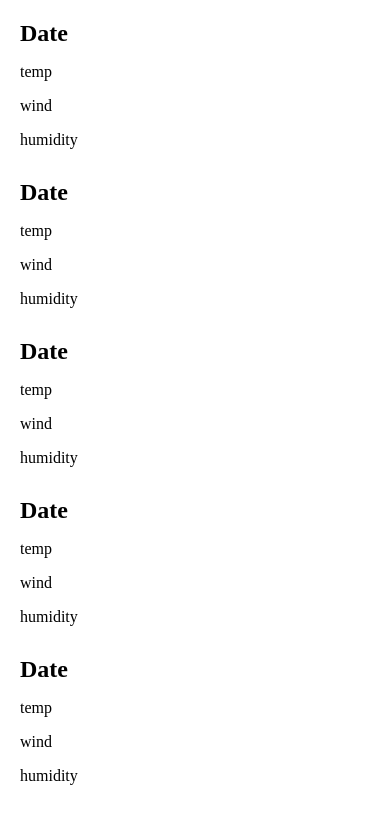
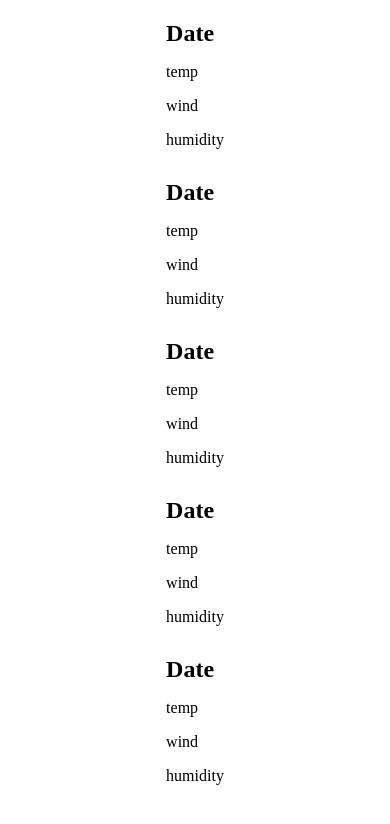
Before and after one commit to jbramirez03/Weather-Arc, a React (Create React App) app: page / in a window 390 px wide. Shown: the top 824 px of the page. Built offline with nearby package versions, Linux system fonts and the light colour scheme.

Commit message:
set media query for grid layout on all screen sizes

```diff
--- a/src/App.css
+++ b/src/App.css
@@ -25,24 +25,25 @@ body {
     "D-five";
 }
 
-.weather-grid:nth-child(1) {
+.weather-article:nth-child(1) {
   grid-area: D-one;
 }
-.weather-grid:nth-child(2) {
+.weather-article:nth-child(2) {
   grid-area: D-two;
 }
-.weather-grid:nth-child(3) {
+.weather-article:nth-child(3) {
   grid-area: D-three;
 }
-.weather-grid:nth-child(4) {
+.weather-article:nth-child(4) {
   grid-area: D-four;
 }
-.weather-grid:nth-child(5) {
+.weather-article:nth-child(5) {
   grid-area: D-five;
 }
 
 .weather-article {
   display: grid;
+  justify-content: center;
   padding: 10px;
   gap: 1rem;
   grid-template-areas:
```
